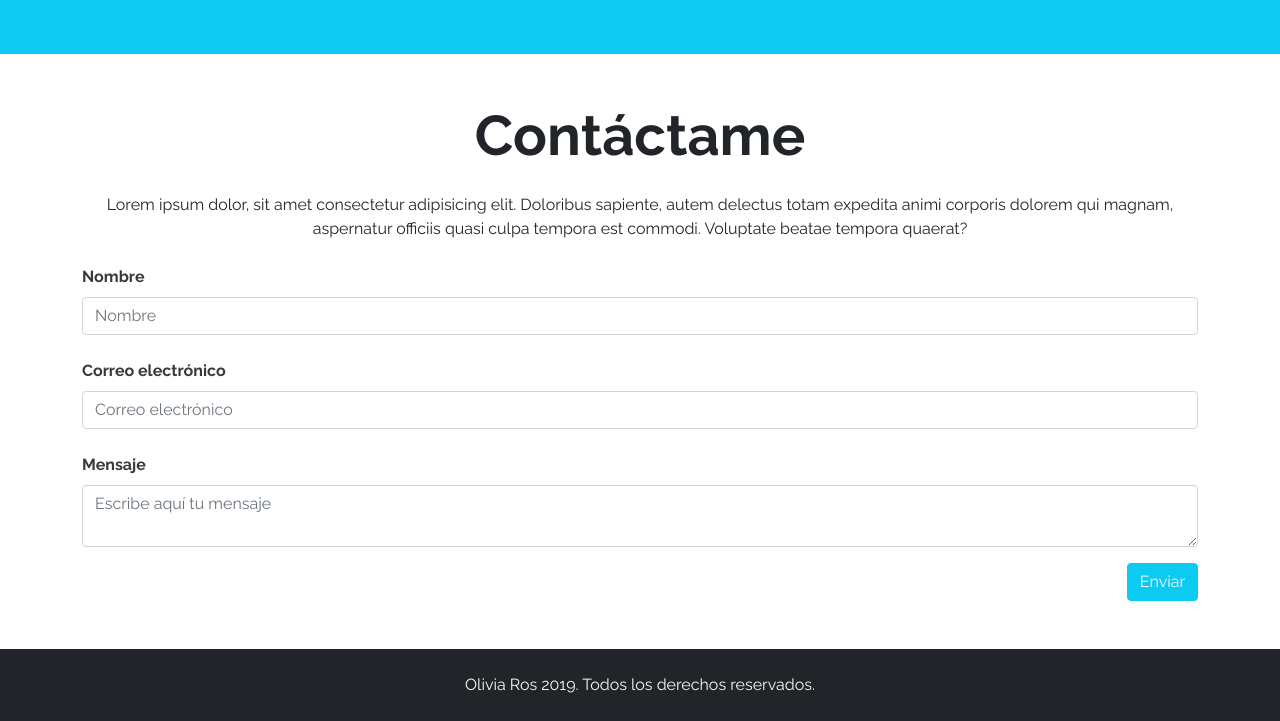
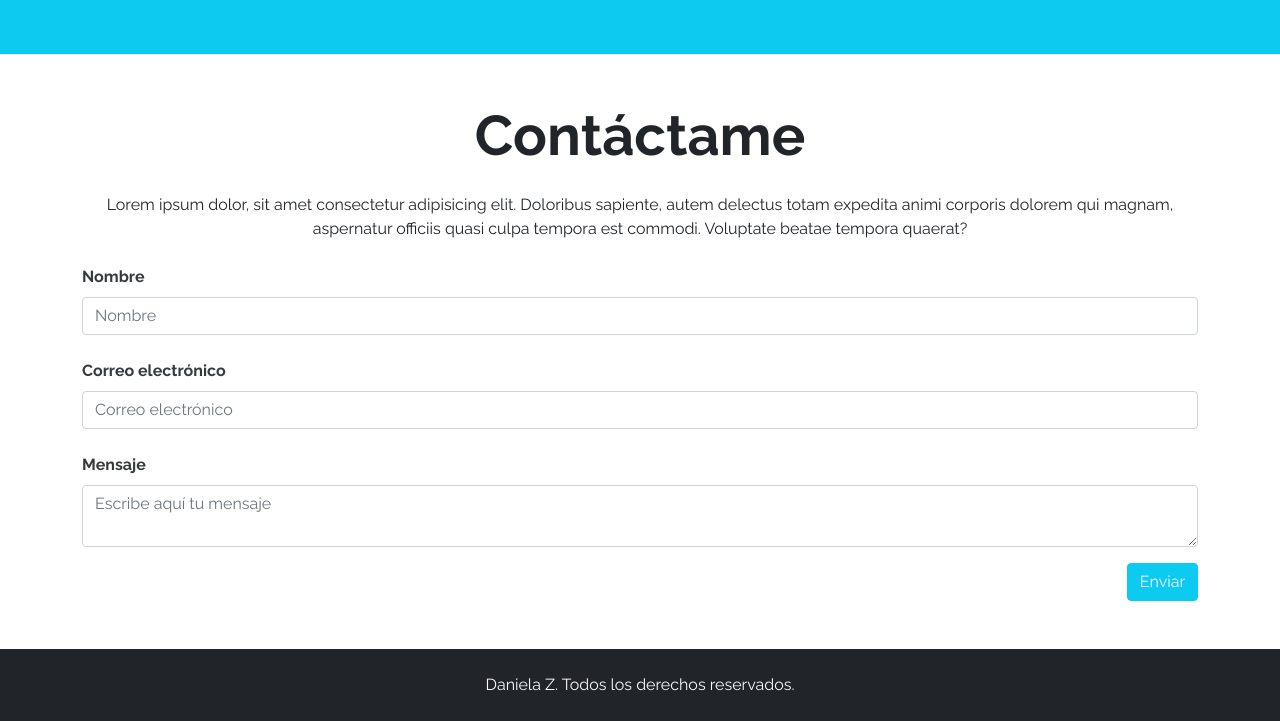
Before and after one commit to morarozascode/Primer_Repositorio.Daniela, a plain HTML site: page first-copyforks-main/index.html in a window 1280 px wide. Shown: the part 1854-2575 px from the top of the page. Drawn offline with nearby package versions, Linux system fonts and the light colour scheme.

Commit message:
Seventh commit Pie de Página

```diff
--- a/first-copyforks-main/index.html
+++ b/first-copyforks-main/index.html
@@ -210,7 +210,7 @@
 
 
     <footer class="bg-dark text-center text-light p-4">
-        <p class="mb-0">Olivia Ros 2019. Todos los derechos reservados.</p>
+        <p class="mb-0">Daniela Z. Todos los derechos reservados.</p>
     </footer>
 
 
```
